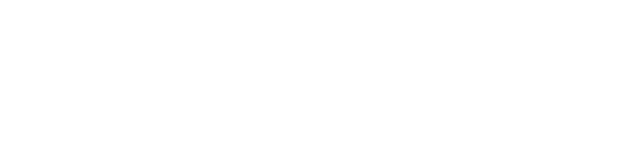
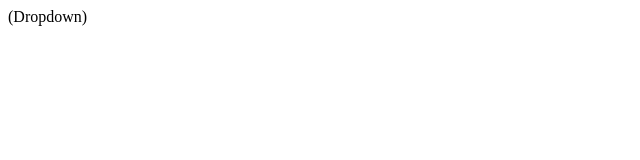
Before and after one commit to PaulPradipta/Beginner-Level-E-Commerce-Project, a plain HTML site: page index_2.html in a window 1280 px wide. Shown: the whole page, without its empty margins (0-640 px from the left). Drawn offline with Linux system fonts and the light colour scheme.

Commit message:
Added Dropdown

```diff
--- a/index_2.html
+++ b/index_2.html
@@ -6,6 +6,6 @@
     <title>Document</title>
 </head>
 <body>
-
+    (Dropdown)
 </body>
 </html>
```
